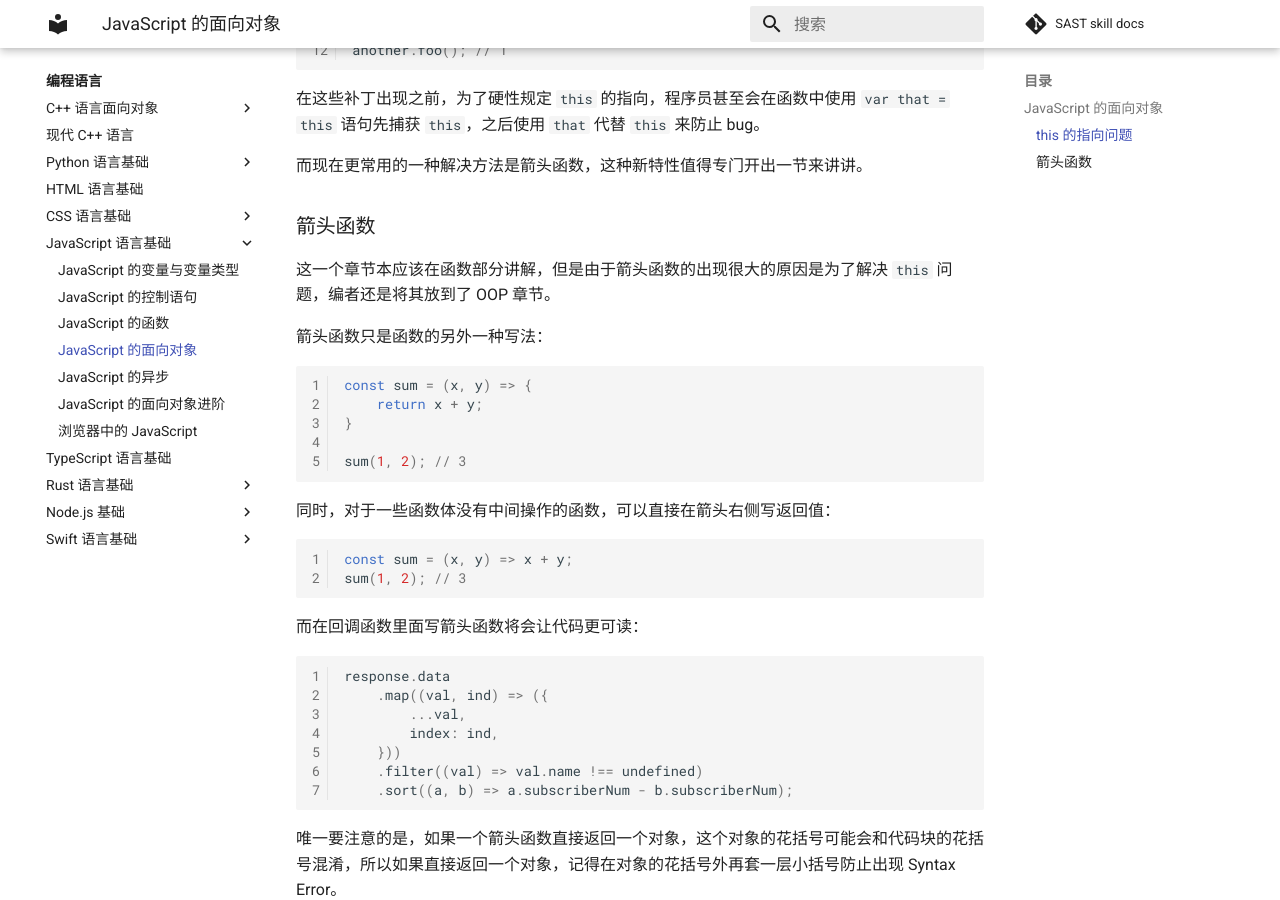
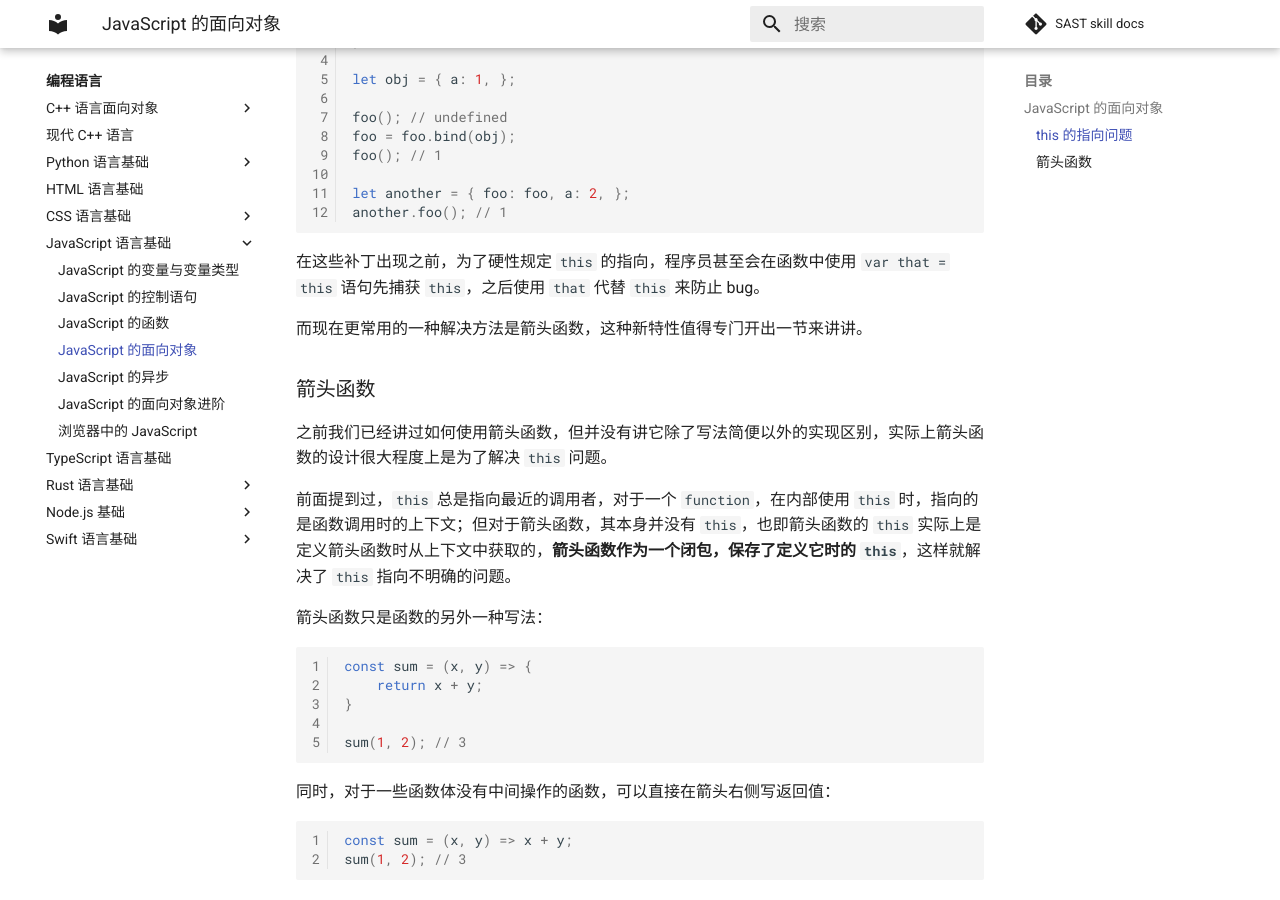
Before and after one commit to SAST-skill-docers/sast-skill-docs, an MkDocs documentation site: the page built from docs/languages/javascript/oop.md, in a window 1280 px wide and 900 px high, scrolled down 3210 px. Built offline with MkDocs 1.6.1 and Material for MkDocs 9.7.7, drawn with Linux system fonts in a browser that asks for light colours; comment, search, counter and statistics services are not loaded; some of the changed text lies outside the part shown.

Commit message:
Merge 2022 summer doc into JS OOP

````diff
--- a/docs/languages/javascript/oop.md
+++ b/docs/languages/javascript/oop.md
@@ -31,6 +31,9 @@ Complex.printInfo(); // "This is a complex class."
 
 - 类方法内使用类成员的时候必须使用 `this` 调用
 - JavaScript 的所有类成员和类方法均是公有的，JavaScript 不具有访问权限修饰符
+    - 但也并非完全没有办法限制，你可以考虑使用 `getter` 和 `setter`，或使用 `Proxy` 对象来解决这一问题，这些技巧我们并不作过多展开，感兴趣的同学可以参考这些内容：
+        - [定义 getters 与 setters](https://developer.mozilla.org/zh-CN/docs/Web/JavaScript/Guide/Working_with_Objects#定义_getters_与_setters)
+        - [Proxy](https://developer.mozilla.org/zh-CN/docs/Web/JavaScript/Reference/Global_Objects/Proxy)
 
 ### `this` 的指向问题
 
@@ -57,7 +60,7 @@ obj.foo(); // { foo: foo }
 
 !!! note "全局对象"
 
-    事实上 JavaScript 的全局变量都是全局对象的属性，每一个 JavaScript 运行环境都有一个全局对象。比如说浏览器的全局对象往往是 `window`。你声明的每一个全局变量都会绑定为全局对象的属性（下述代码在浏览器运行）：
+    事实上 JavaScript 的全局变量都是全局对象的属性，每一个 JavaScript 运行环境都有一个全局对象。比如说浏览器的全局对象往往是 `window`，而 Node.js 的全局变量则是 `global`。你声明的每一个全局变量都会绑定为全局对象的属性（下述代码在浏览器运行）：
 
     ```javascript
     var a = 1;
@@ -143,7 +146,9 @@ another.foo(); // 1
 
 ### 箭头函数
 
-这一个章节本应该在函数部分讲解，但是由于箭头函数的出现很大的原因是为了解决 `this` 问题，编者还是将其放到了 OOP 章节。
+之前我们已经讲过如何使用箭头函数，但并没有讲它除了写法简便以外的实现区别，实际上箭头函数的设计很大程度上是为了解决 `this` 问题。
+
+前面提到过，`this` 总是指向最近的调用者，对于一个 `function`，在内部使用 `this` 时，指向的是函数调用时的上下文；但对于箭头函数，其本身并没有 `this`，也即箭头函数的 `this` 实际上是定义箭头函数时从上下文中获取的，**箭头函数作为一个闭包，保存了定义它时的 `this`**，这样就解决了 `this` 指向不明确的问题。
 
 箭头函数只是函数的另外一种写法：
 
````
